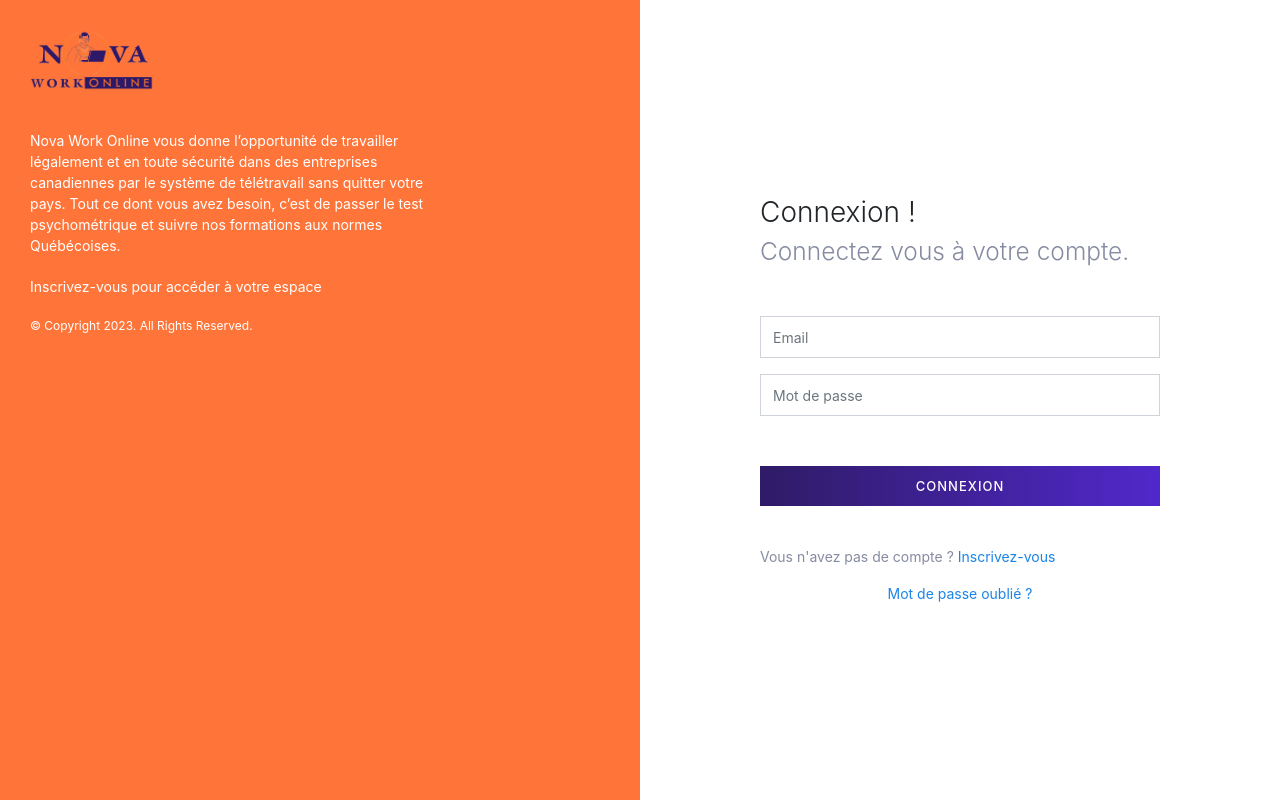
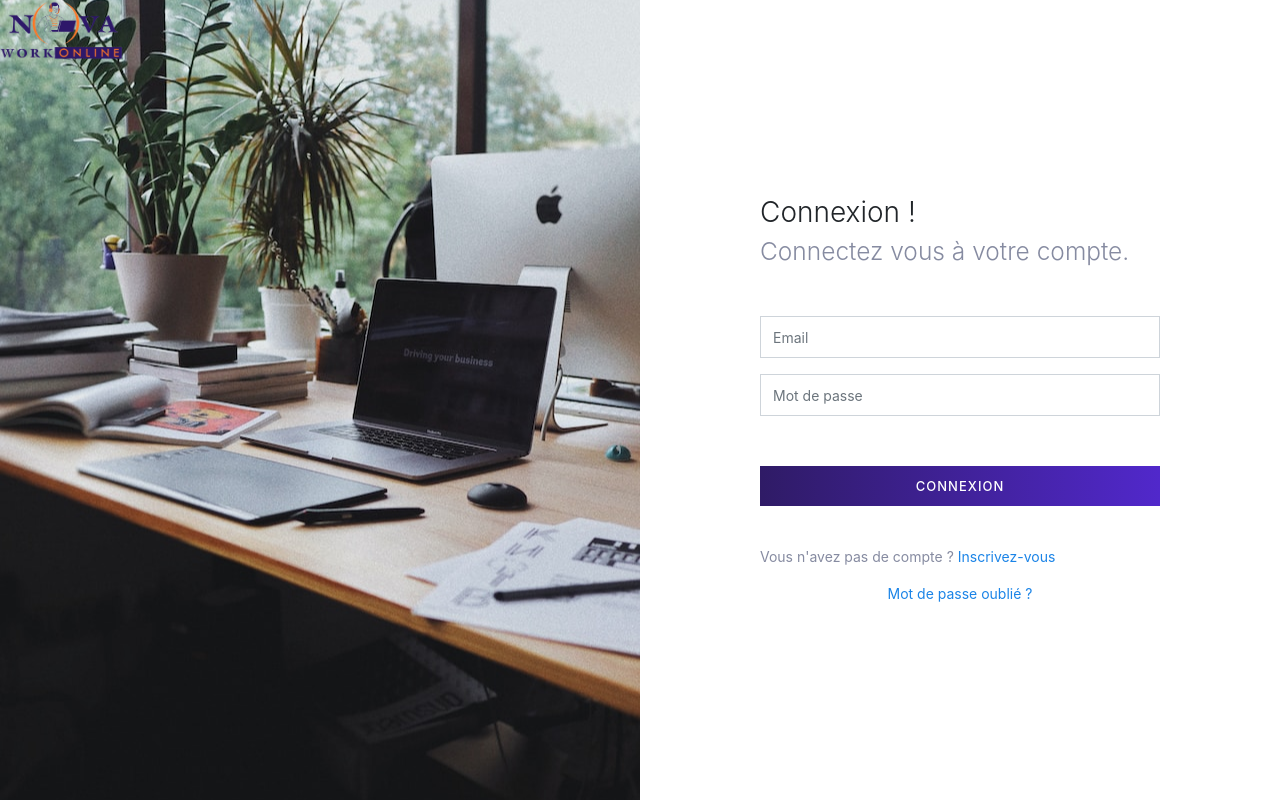
Before and after one commit to adewalesamuel/novaworkonline-user, a React (Create React App) app: page /connexion in a window 1280 px wide. Built offline with nearby package versions, Linux system fonts and the light colour scheme.

Commit message:
AuthLeftSide components

```diff
--- /dev/null
+++ b/src/components/AuthLeftSide.js
@@ -0,0 +1,16 @@
+import logo from '../assets/img/logo.png';
+import authBg from '../assets/img/auth-bg.jpeg';
+
+export function AuthLeftSide() {
+    return (
+        <div className="signin-box position-absolute w-100 h-100" style={{
+            top: 0,left: 0,backgroundImage: `url(${authBg})`,
+            backgroundPosition: 'center', backgroundSize: 'cover'}}>
+            <h2 className="slim-logo">
+                <a href="page-inscription.html">
+                    <img src={logo} height="60px" alt='logo'/>
+                </a>
+            </h2>
+        </div>
+    )
+}
--- a/src/components/index.js
+++ b/src/components/index.js
@@ -39,6 +39,7 @@ import { Spinner } from './Spinner';
 import { SweetAlert } from '../utils/sweet-alert';
 import { PasswordForgetForm } from './forms/PasswordForgetForm';
 import { PasswordNewForm } from './forms/PasswordNewForm';
+import { AuthLeftSide } from './AuthLeftSide';
 
 export const Components = {
     CountryForm,
@@ -80,5 +81,6 @@ export const Components = {
 	Loader,
 	Spinner,
 	PasswordForgetForm,
-	PasswordNewForm
+	PasswordNewForm,
+	AuthLeftSide
 }
--- a/src/views/LoginView.js
+++ b/src/views/LoginView.js
@@ -2,7 +2,6 @@ import { Layout } from "../layouts";
 import { Hooks } from '../hooks'
 import { Components } from "../components";
 
-import logo from '../assets/img/logo.png';
 import { useState } from "react";
 import { Utils } from "../utils";
 import { useSearchParams } from "react-router-dom";
@@ -61,26 +60,8 @@ export function LoginView(props){
                 </div>
 
                 </div>
-                <div className="signin-left d-md-block d-sm-none">
-                    <div className="signin-box">
-                        <h2 className="slim-logo">
-                            <a href="page-inscription.html">
-                                <img src={logo} height="60px" alt='logo'/>
-                            </a>
-                        </h2>
-
-                        <p>
-                            Nova Work Online vous donne l’opportunité de travailler légalement
-                            et en toute sécurité dans des entreprises canadiennes par le système
-                            de télétravail sans quitter votre pays. Tout ce dont vous avez besoin,
-                            c’est de passer le test psychométrique et suivre nos formations aux
-                            normes Québécoises.
-                        </p>
-
-                        <p>Inscrivez-vous pour accéder à votre espace</p>
-
-                        <p className="tx-12">&copy; Copyright 2023. All Rights Reserved.</p>
-                    </div>
+                <div className="signin-left d-md-block d-sm-non">
+                    <Components.AuthLeftSide />
                 </div>
         </Layout.AuthLayout>
     )
--- a/src/views/PasswordForgetView.js
+++ b/src/views/PasswordForgetView.js
@@ -55,25 +55,7 @@ export function PasswordForgetView(props){
 
                 </div>
                 <div className="signin-left d-md-block d-sm-none">
-                    <div className="signin-box">
-                        <h2 className="slim-logo">
-                            <a href="page-inscription.html">
-                                <img src={logo} height="60px" alt='logo'/>
-                            </a>
-                        </h2>
-
-                        <p>
-                            Nova Work Online vous donne l’opportunité de travailler légalement
-                            et en toute sécurité dans des entreprises canadiennes par le système
-                            de télétravail sans quitter votre pays. Tout ce dont vous avez besoin,
-                            c’est de passer le test psychométrique et suivre nos formations aux
-                            normes Québécoises.
-                        </p>
-
-                        <p>Inscrivez-vous pour accéder à votre espace</p>
-
-                        <p className="tx-12">&copy; Copyright 2023. All Rights Reserved.</p>
-                    </div>
+                    <Components.AuthLeftSide />
                 </div>
         </Layout.AuthLayout>
     )
--- a/src/views/RegisterView.js
+++ b/src/views/RegisterView.js
@@ -83,25 +83,7 @@ export function RegisterView(props){
 
                 </div>
                 <div className="signin-left d-md-block d-sm-none">
-                    <div className="signin-box">
-                        <h2 className="slim-logo">
-                            <a href="page-inscription.html">
-                                <img src={logo} height="60px" alt='logo'/>
-                            </a>
-                        </h2>
-
-                        <p>
-                            Nova Work Online vous donne l’opportunité de travailler légalement
-                            et en toute sécurité dans des entreprises canadiennes par le système
-                            de télétravail sans quitter votre pays. Tout ce dont vous avez besoin,
-                            c’est de passer le test psychométrique et suivre nos formations aux
-                            normes Québécoises.
-                        </p>
-
-                        <p>Inscrivez-vous pour accéder à votre espace</p>
-
-                        <p className="tx-12">&copy; Copyright 2023. All Rights Reserved.</p>
-                    </div>
+                    <Components.AuthLeftSide />
                 </div>
         </Layout.AuthLayout>
     )
```
Also changed, not shown: src/assets/img/auth-bg.jpeg (added).
